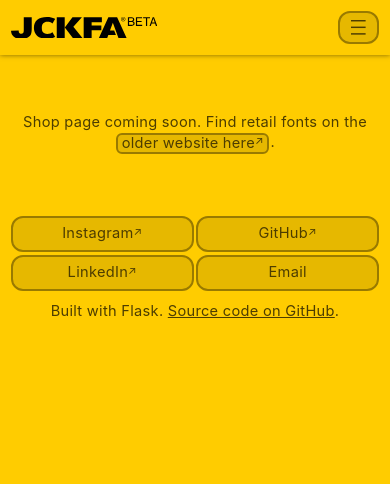
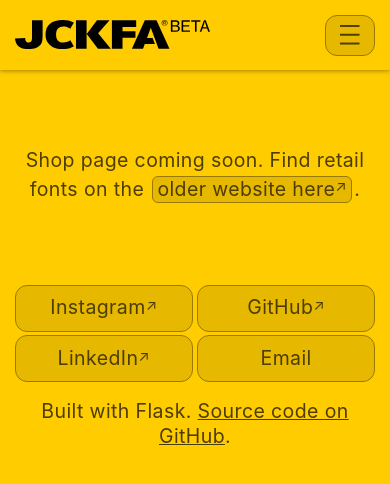
Before and after one commit to jckfa/jckfa.com, a Flask app: page /shop in a window 390 px wide. Shown: the top 484 px of the page. Run offline with Flask 2, Linux system fonts and the light colour scheme; some web fonts are replaced.

Commit message:
increase type size on mobile

```diff
--- a/static/css/base.css
+++ b/static/css/base.css
@@ -19,7 +19,7 @@
 
 body {
   color: var(--text);
-  font: 4.5vw/1.2 neue-haas-grotesk-text, "SF Pro Text", system-ui, -apple-system, BlinkMacSystemFont, arial, 'helvetica neue', helvetica, sans-serif;
+  font: 5.25vw/1.3 neue-haas-grotesk-text, "SF Pro Text", system-ui, -apple-system, BlinkMacSystemFont, arial, 'helvetica neue', helvetica, sans-serif;
   letter-spacing: 0.02em;
   font-weight: 400;
   font-style: normal;
@@ -32,7 +32,7 @@
   -webkit-tap-highlight-color: transparent;
 }
 
-  @media (min-width: 320px)  {body {font-size: 3.75vw}}
+  @media (min-width: 320px)  {body {font-size: 5vw}}
   @media (min-width: 640px)  {body {font-size: 3vw}}
   @media (min-width: 960px)  {body {font-size: 2vw}}
   @media (min-width: 1280px) {body {font-size: 1.6em}}
@@ -100,7 +100,7 @@
   border-radius: var(--radius);
   padding: var(--btn-pad) var(--margin);
   margin: var(--btn-gap);
-  border: 2px solid var(--outline);
+  border: 0.1em solid var(--outline);
   background-color: var(--btn);
   display: inline-block;
   text-decoration: none;
```
